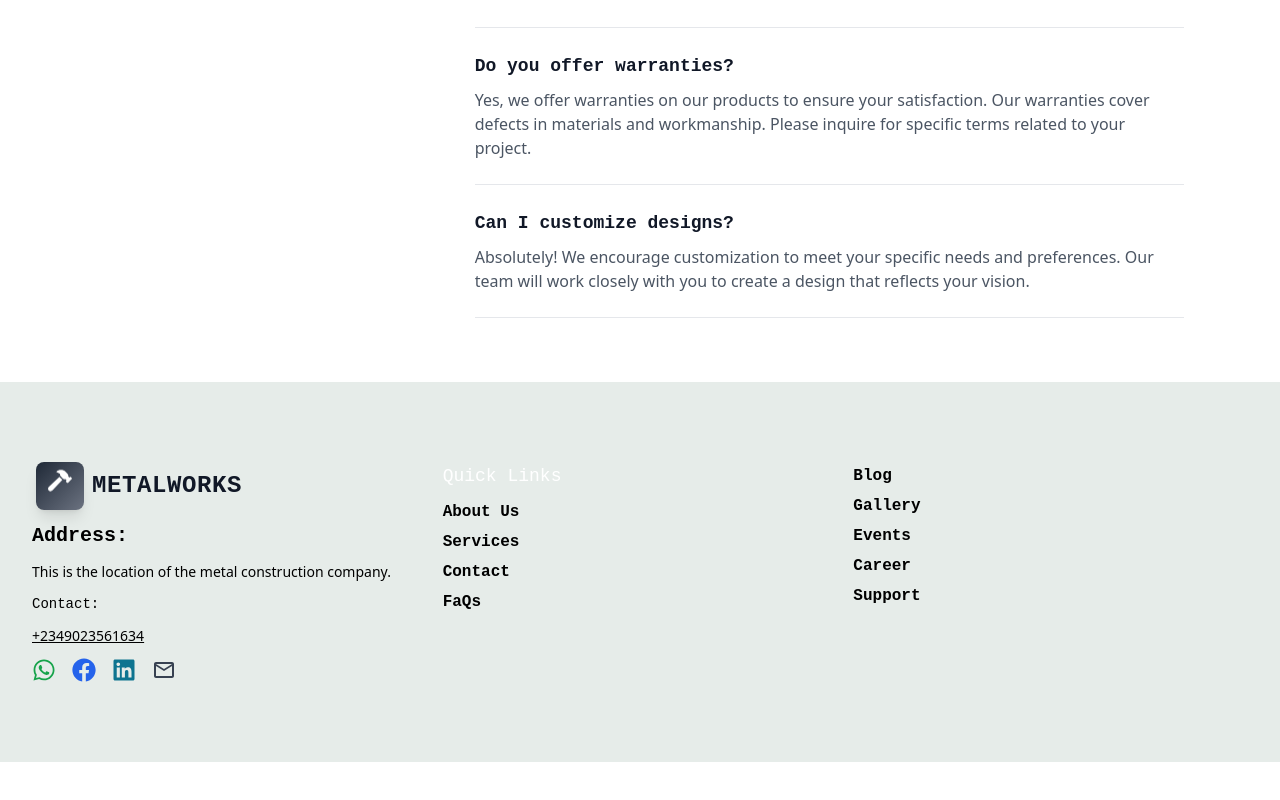
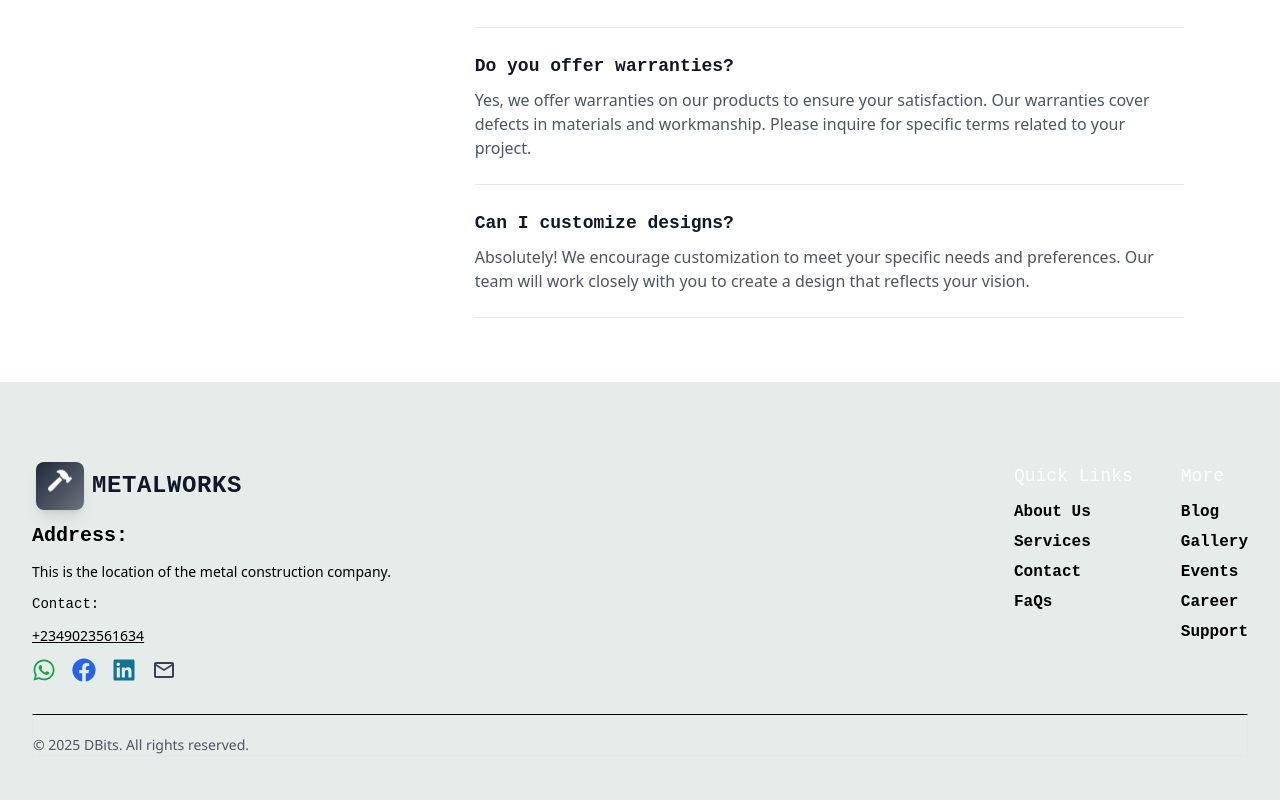
Before and after one commit to Dachenna/Metallic, a React (Vite) app in the folder metallic/: page / in a window 1280 px wide. Shown: the part 5269-6069 px from the top of the page. Before the commit the page ends 6031 px from the top, so only its background shows below. Built offline with nearby package versions, Linux system fonts and the light colour scheme.

Commit message:
modified:   metallic/src/components/Footer/Footer.jsx

```diff
--- a/metallic/src/components/Footer/Footer.jsx
+++ b/metallic/src/components/Footer/Footer.jsx
@@ -7,43 +7,41 @@ function Footer() {
   return (
     <footer className='py-20 bg-[#e6ece9]'>
       <div className='container'>
-            <div className='grid grid-cols-1 md:grid-cols-2 lg:grid-cols-3 gap-4'>
-                {/**First Sectipn */}
-                <div className='space-y-3 -pt-5 max-w-[400px] text-black text-sm'>
-                  <Logo/>
-                  <h3 className="font-bold font-header text-xl">
-                    Address:
-                  </h3>
+        <div className='flex flex-col lg:flex-row justify-between gap-12'>
+          {/* First Section */}
+          <div className='space-y-3 max-w-[400px] text-black text-sm'>
+            <Logo />
+            <h3 className="font-bold font-header text-xl">Address:</h3>
             <p className='font-body'>
               This is the location of the metal construction company.
             </p>
             <h3 className='font-header'>Contact:</h3>
             <p className='font-body underline'>+2349023561634</p>
-
             <div className='flex space-x-4 mt-2'>
-                    {/**Whatsapp */}
+              {/* Whatsapp */}
               <a href='https://wa.me/message/CZ6AGT7HSKPBB1' target='_blank' rel="noopener noreferrer">
                 <FaWhatsapp className='text-2xl text-green-600 hover:text-green-800 transition duration-300' />
               </a>
-                    {/**Facebook */}
+              {/* Facebook */}
               <a href="https://www.facebook.com/profile.php?id=61565794325353" target='_blank' rel="noopener noreferrer">
                 <FaFacebook className='text-2xl text-blue-600 hover:text-blue-800 transition duration-300' />
               </a>
-                    {/**LinkedIn */}
+              {/* LinkedIn */}
               <a href='https://www.linkedin.com/in/david-david-9058442b4' target='_blank' rel="noopener noreferrer">
                 <FaLinkedin className='text-2xl text-cyan-700 hover:text-blue-900 transition duration-300' />
               </a>
-                    {/**Email */}
+              {/* Email */}
               <a href='mailto:davidinprograming@gmail.com' target='_blank' rel="noopener noreferrer">
                 <MdOutlineEmail className='text-2xl text-gray-700 hover:text-gray-900 transition duration-300' />
               </a>
             </div>
           </div>
 
-                {/**Second Section */}
-                <div className="grid grid-cols-2 gap-3">
-                  <div className="space-y-2">
-                    <h3 className='font-header text-lg'>Quick Links</h3>
+          {/* Second & Third Section grouped and aligned right */}
+          <div className="flex flex-col md:flex-row gap-12 lg:ml-auto">
+            {/* Second Section */}
+            <div>
+              <h3 className='font-header text-lg mb-2'>Quick Links</h3>
               <ul className='space-y-1 font-semibold'>
                 <li><a href='#' className='font-header text-black hover:text-gray-700 transition duration-300'>About Us</a></li>
                 <li><a href='#' className='font-header text-black hover:text-gray-700 transition duration-300'>Services</a></li>
@@ -51,24 +49,25 @@ function Footer() {
                 <li><a href='#faqs' className='font-header text-black hover:text-gray-700 transition duration-300'>FaQs</a></li>
               </ul>
             </div>
-                </div>
-
-                {/**Third Section */}
-                <div className='grid grid-cols-3 gap-2'>
-                  <div className='space-y-2'>
+            {/* Third Section */}
+            <div>
+              <h3 className='font-header text-lg mb-2'>More</h3>
               <ul className='space-y-1 font-bold'>
-                      <li><a href="#" className=' font-header text-black hover:text-grat-600 transition duration-300'>Blog</a></li>
-                      <li><a href="#" className='font-header text-black hover:text-grat-600 transition duration-300'>Gallery</a></li>
-                      <li><a href="#" className='font-header text-black hover:text-grat-600 transition duration-300'>Events</a></li>
-                      <li><a href="#" className='font-header text-black hover:text-grat-600 transition duration-300'>Career</a></li>
-                      <li><a href="#" className='font-header text-black hover:text-grat-600 transition duration-300'>Support</a></li>
+                <li><a href="#" className='font-header text-black hover:text-gray-600 transition duration-300'>Blog</a></li>
+                <li><a href="#" className='font-header text-black hover:text-gray-600 transition duration-300'>Gallery</a></li>
+                <li><a href="#" className='font-header text-black hover:text-gray-600 transition duration-300'>Events</a></li>
+                <li><a href="#" className='font-header text-black hover:text-gray-600 transition duration-300'>Career</a></li>
+                <li><a href="#" className='font-header text-black hover:text-gray-600 transition duration-300'>Support</a></li>
               </ul>
             </div>
           </div>
         </div>
-
+        <div className='border border-t-black mt-8 pt-5 -pb-4'>
+          <p className='flex flex-row  text-center text-sm text-gray-600  '>
+            &copy; {new Date().getFullYear()} DBits. All rights reserved.
+          </p>
         </div>
-
+      </div>
     </footer>
   )
 }
```
Lines whose indentation alone changed are shown as unchanged.
